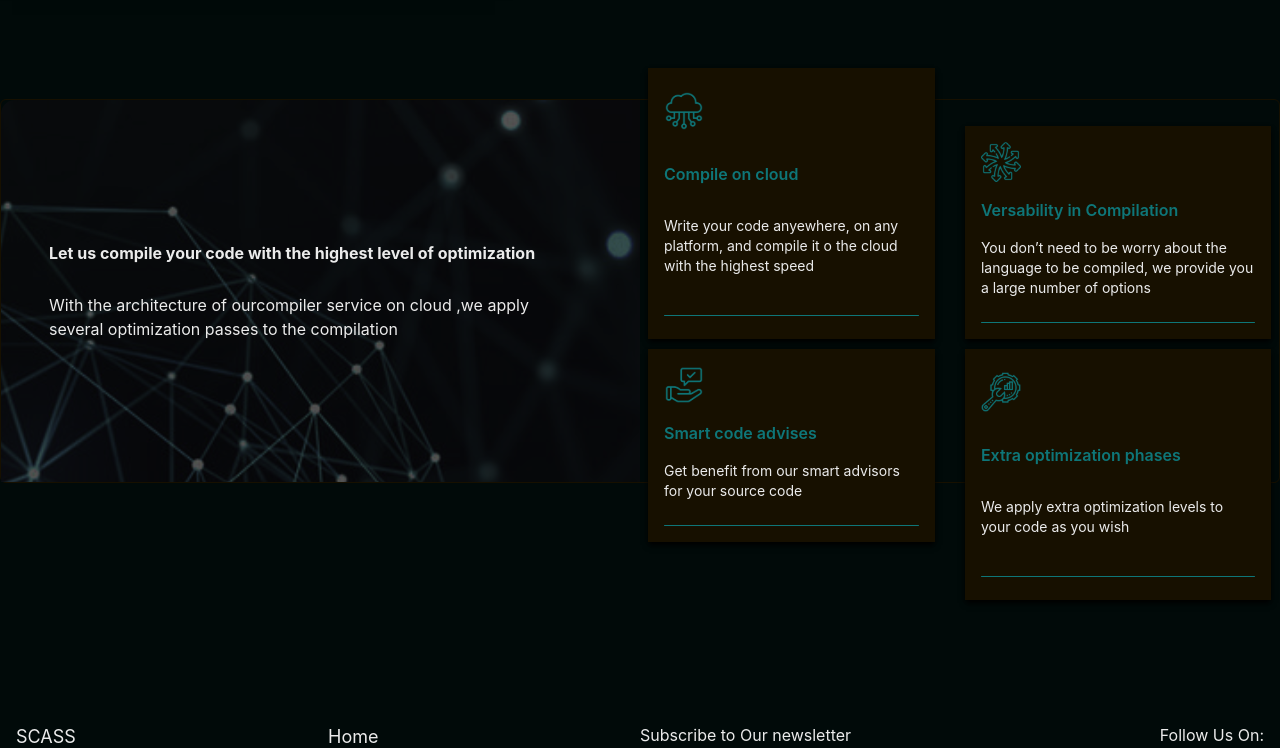
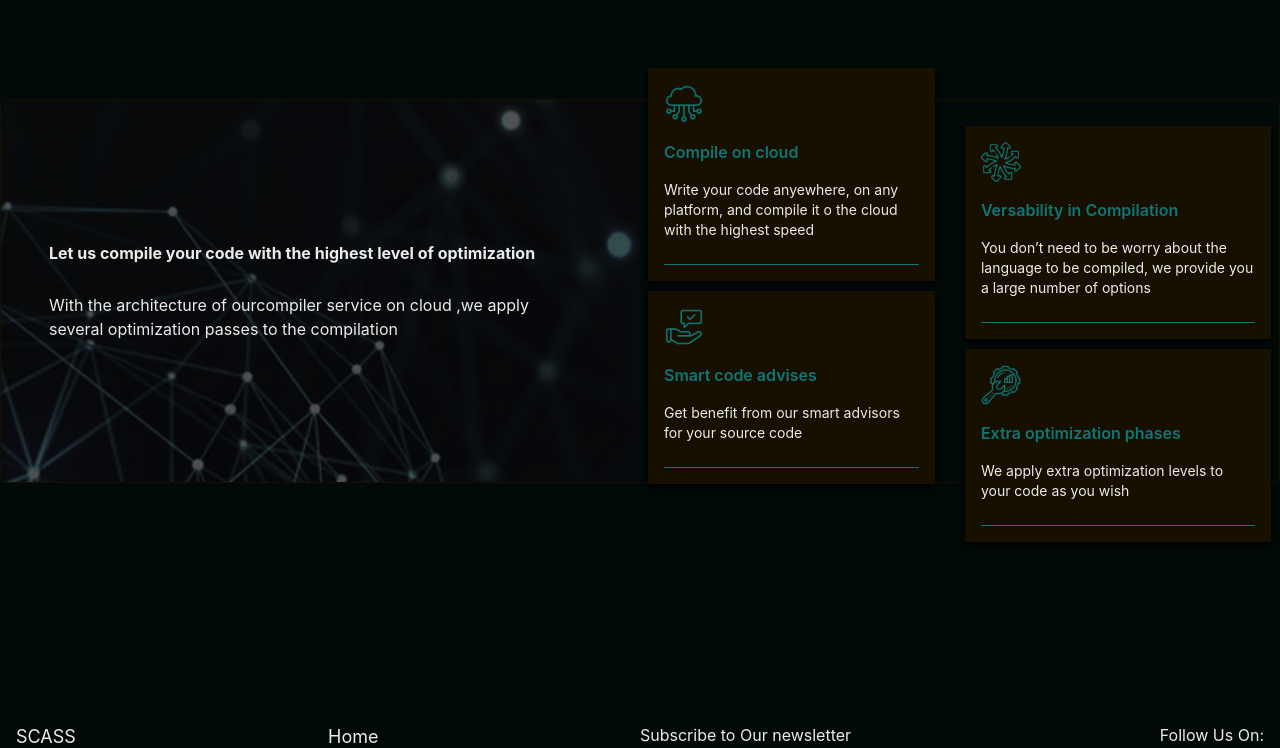
Before and after one commit to SmartCompiler/caas-website, a Next.js app: page / in a window 1280 px wide. Shown: the part 653-1401 px from the top of the page. Built offline with nearby package versions, Linux system fonts and the light colour scheme.

Commit message:
[REF]: refactor row sort on feature section

```diff
--- a/components/Features/index.tsx
+++ b/components/Features/index.tsx
@@ -7,12 +7,14 @@ export default function Features() {
 
     const featurItems = StaticMessges.features.featureItem.map(( item, index ) => {
         const left_row_start = index === 0 ? 1 : 3
-        const right_row_start = index === 2 ? 2 : 3
+        const right_row_start = index === 2 ? 2 : 4
 
         const row_start = index < 2 ? left_row_start : right_row_start
 
-        const left_or_right_row_end = index < 2 ? 4 : 5
-        const row_end = index === 0 || index === 2  ? 3 : left_or_right_row_end
+        const left_or_right_row_last = index < 2 ? 5 : 6
+        const left_or_right_row_first = index < 2 ? 3 : 4
+
+        const row_end = index === 0 || index === 2  ? left_or_right_row_first : left_or_right_row_last
 
         const col_start = index < 2 ? 1 : 2
         const col_end = index < 2 ? 2 : 3
--- a/components/Features/style.ts
+++ b/components/Features/style.ts
@@ -8,7 +8,7 @@ export const FeaturesDescWrapper = styled.div`
     background-size: cover;
 `
 export const FeatureItemContainer = styled.ul`
-    grid-template-rows: 3rem repeat(2, auto) 3rem;
+    grid-template-rows: 3rem auto 3rem auto 3rem;
     grid-template-columns: repeat(2, auto);
     grid-row-gap: 10px;
     grid-column-gap: 30px;
```
